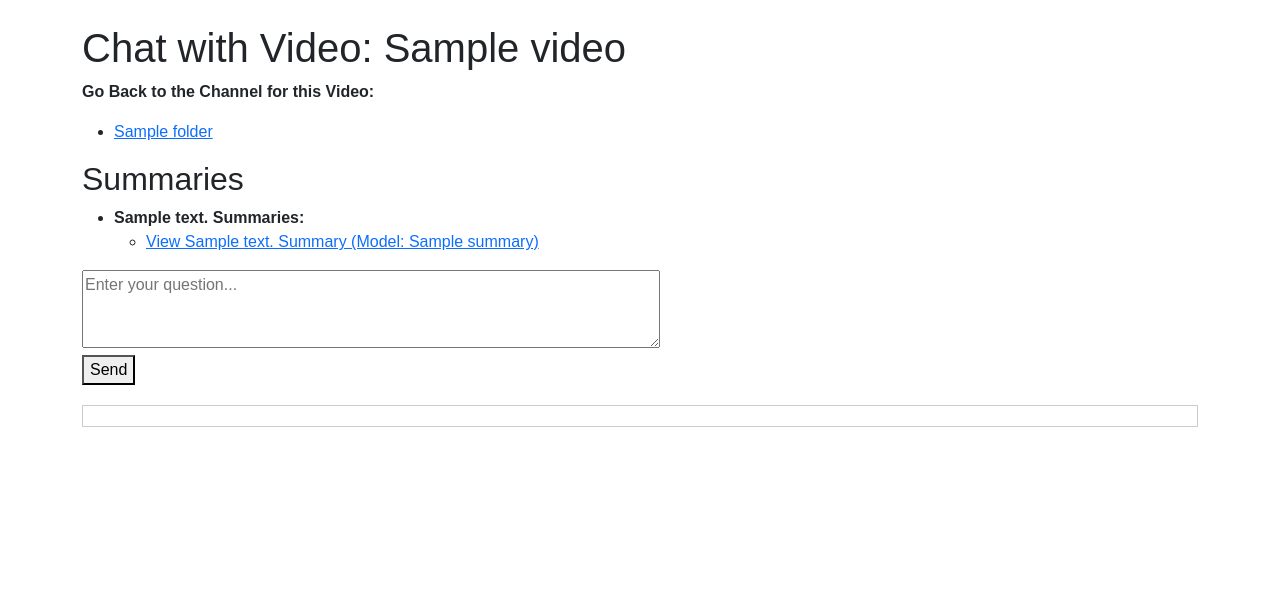
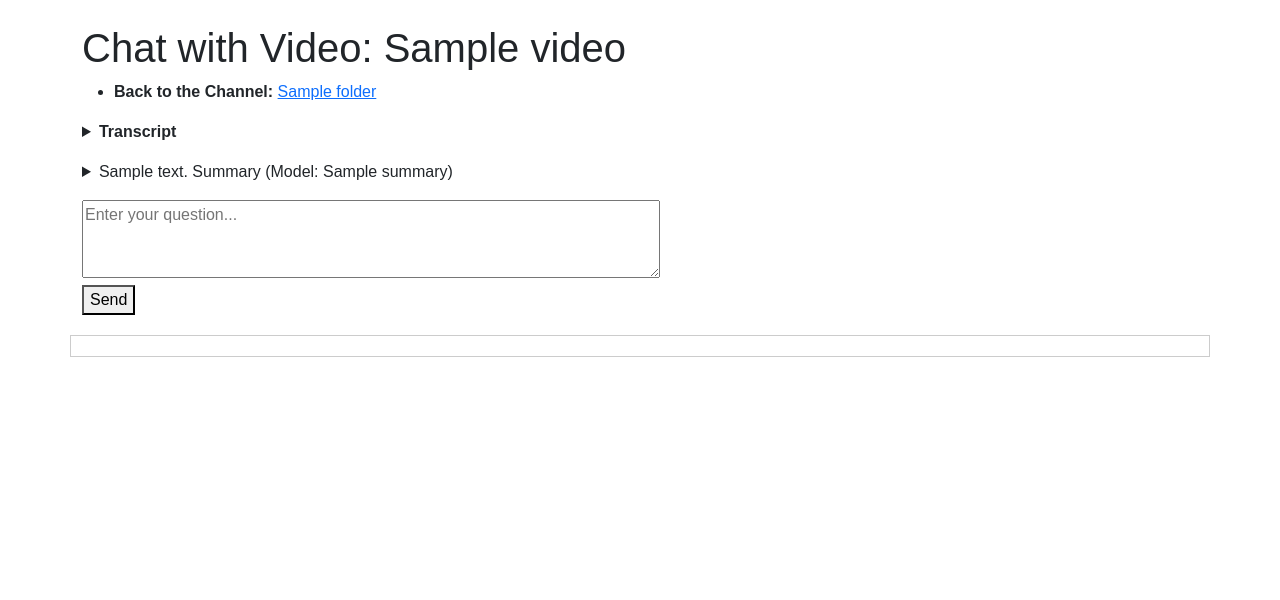
Before and after one commit to satishsurath/summarizeme.io, a Flask app: page /chat-video/1 in a window 1280 px wide. Shown: the part 76-676 px from the top of the page. Run offline with Flask 3, Linux system fonts and the light colour scheme; tables that the repository leaves empty hold one stand-in row (values such as "Sample post"); parts of the project's set-up code (start-up, migrations or seed data) failed here and were passed over; some libraries are stand-ins or nearby versions.

Commit message:
Enhance video chat and summary views with transcript display and improved summary formatting

```diff
--- a/app.py
+++ b/app.py
@@ -550,14 +550,10 @@
         video = session.query(Video).filter_by(video_id=video_id).first()
 
         if not video:
-            # Handle case where the video doesn't exist
             return f"Video with id '{video_id}' not found.", 404
 
-        # The user wants to see "Video Name" instead of "Video Title" => we'll use video.title
         video_name = video.title
-
-        # Retrieve all the channels/folders this video belongs to
-        # The relationship is video.folders -> list of VideoFolder objects
+        video_transcript = video.transcript_no_ts
         folder_list = [vf.folder_name for vf in video.folders]
 
         summaries_by_type = {}
@@ -566,16 +562,20 @@
             if stype not in summaries_by_type:
                 summaries_by_type[stype] = []
             summaries_by_type[stype].append(s)
+            s.summary_text = markdown.markdown(s.summary_text)
 
     finally:
         session.close()
 
     # Pass this info to the template:
-    return render_template("video_chat.html",
-                           video_id=video_id,
-                           video_name=video_name,
-                           folder_list=folder_list,
-                            summaries_by_type=summaries_by_type)
+    return render_template(
+        "video_chat.html",
+        video_id=video_id,
+        video_name=video_name,
+        video_transcript=video_transcript,
+        folder_list=folder_list,
+        summaries_by_type=summaries_by_type
+    )
 
 
 @app.route("/api/chat-video/<video_id>", methods=["POST"])
@@ -610,6 +610,8 @@
         summary_obj = session.query(Summary).get(summary_id)
         if not summary_obj:
             return f"Summary with ID {summary_id} not found.", 404
+        else:
+            summary_obj.summary_text = markdown.markdown(summary_obj.summary_text)
 
         # We'll pass the entire object to the template
     finally:
--- a/templates/summary_view.html
+++ b/templates/summary_view.html
@@ -10,7 +10,7 @@
   <p><strong>Tokens:</strong> {{ summary.tokens_count }}</p>
   <hr/>
   <div style="white-space: pre-wrap; border:1px solid #ccc; padding:10px;">
-    {{ summary.summary_text }}
+    {{ summary.summary_text|safe  }}
   </div>
 </body>
 </html>
--- a/templates/video_chat.html
+++ b/templates/video_chat.html
@@ -2,36 +2,37 @@
 {% block content %}
 <h1>Chat with Video: {{ video_name }}</h1>
 
-<p><strong>Go Back to the Channel for this Video:</strong></p>
+
 {% if folder_list %}
   <ul>
     {% for folder in folder_list %}
-      <li><a href="/chat-channel/{{ folder }}">{{ folder }}</a></li>
+      <li><strong>Back to the Channel:</strong>&nbsp;<a href="/chat-channel/{{ folder }}">{{ folder }}</a></li>
     {% endfor %}
   </ul>
 {% else %}
   <p>No channels found for this video.</p>
 {% endif %}
 
-<h2>Summaries</h2>
+<details style="margin-bottom: 1em;">
+    <summary><strong>Transcript</strong></summary>
+    <div style="white-space: pre-wrap; margin-top: 0.5em; padding-left: 1em;">
+      {{ video_transcript }}
+    </div>
+  </details>
   {% if summaries_by_type %}
-    <ul>
-      {% for stype, sumlist in summaries_by_type.items() %}
-        <li><strong>{{ stype|capitalize }} Summaries:</strong>
-          <ul>
-            {% for s in sumlist %}
-              <!-- Link to view-summary/<id> -->
-              <li>
-                <a href="/view-summary/{{ s.id }}">
-                  View {{ stype|capitalize }} Summary (Model: {{ s.model_name }})
-                </a>
-              </li>
-            {% endfor %}
-          </ul>
-        </li>
-      {% endfor %}
-    </ul>
-    {% else %}
+    {% for stype, sumlist in summaries_by_type.items() %}
+          {% for s in sumlist %}
+            <details style="margin-bottom: 1em;">
+              <summary>{{ stype|capitalize }} Summary (Model: {{ s.model_name }})</summary>
+              <div style="white-space: pre-wrap; margin-top: 0.5em; padding-left: 1em;">
+                {{ s.summary_text|safe }}
+              </div>
+            </details>
+          {% endfor %}
+        </div>
+
+    {% endfor %}
+  {% else %}
     <p>No summaries found.</p>
   {% endif %}
 
```
